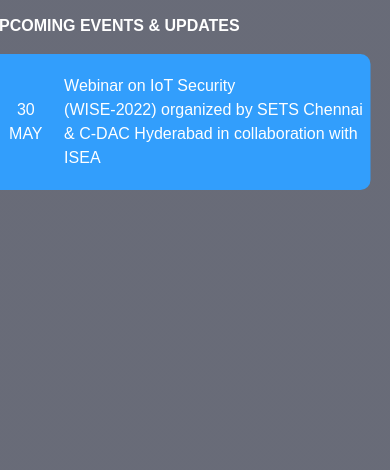
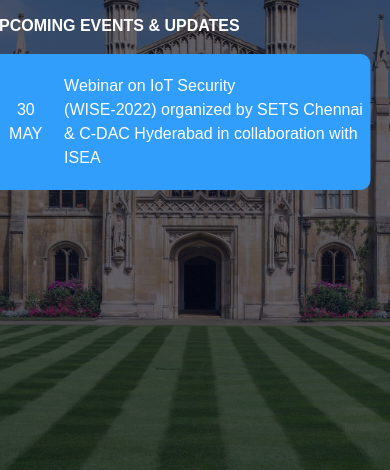
Before and after one commit to sbrsh-2424/IETE-Project, a plain HTML site: page index.html in a window 390 px wide. Shown: the part 374-844 px from the top of the page. Drawn offline with nearby package versions, Linux system fonts and the light colour scheme.

Commit message:
Update styles.css

```diff
--- a/styles.css
+++ b/styles.css
@@ -9,7 +9,7 @@
   height: 100vh;
   width: 100%;
   background-image: linear-gradient(rgba(4, 9, 30, 0.6), rgba(4, 9, 30, 0.6)),
-    url(images/background1.jpg);
+    url(background1.jpg);
   background-position: center;
   background-size: cover;
   position: relative;
@@ -282,11 +282,6 @@ nav .fa-solid {
 }
 
 @media (max-width: 700px) {
-  .header {
-    background-image: linear-gradient(rgba(4, 9, 30, 0.6), rgba(4, 9, 30, 0.6)),
-      url(images/background1.jpg);
-  }
-
   .hero-title {
     flex-direction: column;
   }
```
